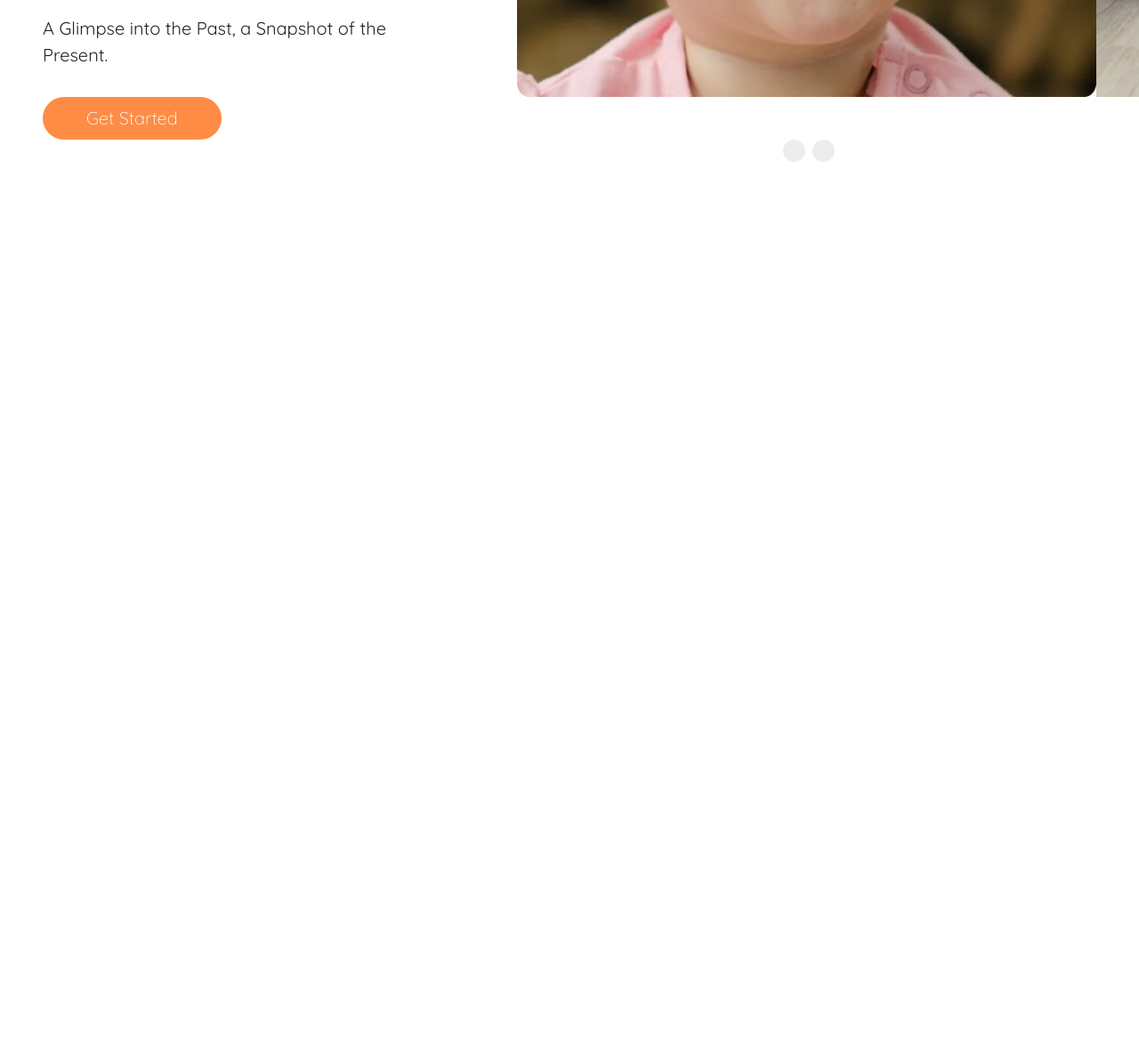
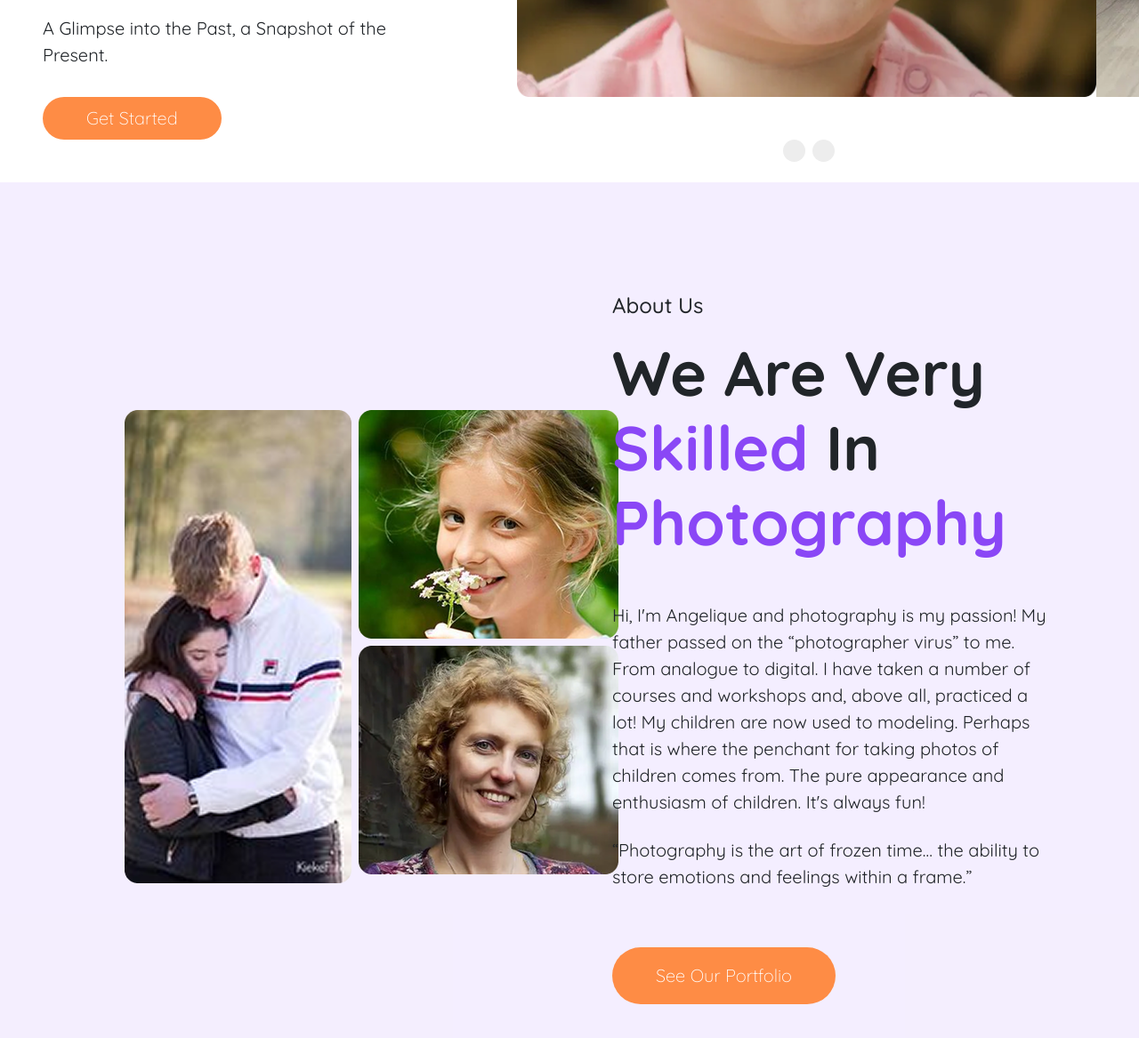
Before and after one commit to sazolkhan8/Assainment-4, a plain HTML site: page index.html in a window 1280 px wide. Shown: the part 751-1918 px from the top of the page at 89% size. Before the commit the page ends 956 px from the top, so only its background shows below. Drawn offline with nearby package versions, Linux system fonts and the light colour scheme.

Commit message:
photography section added

```diff
--- a/index.html
+++ b/index.html
@@ -68,7 +68,7 @@
 
             <h1 class="text-black large-font fs-md-2">
               CAPTURING <br />
-              MOMENTS <span class="hero-color">IN</span> <br>
+              MOMENTS <span class="span-color">IN</span> <br>
               TIME <div class="h-line"></div>
             </h1>
             <p class="fs-md-4 fs-5 text-dark mt-3">
@@ -90,6 +90,28 @@
         </div>
       </div>
 
+         <!-- Photography section -->
+
+  <div class="container-fluid p-md-3 p-2 px-md-5 px-2 photo-bg">
+    <div class="row pt-md-5  px-md-5 mt-2">
+      <div class="col-12 col-md-12 col-lg-6 my-auto  p-md-5 d-flex">
+
+        <img class="px-2" src="./images/photography-1.png" alt="">
+       <div>
+        <img class="me-3 mb-2" src="./images/photography-2.png" alt="">
+        <img class="m3-3" src="./images/photography-3.png" alt="">
+       </div>
+      </div>
+
+      <div class="col-12 col-md-12 col-lg-6 ps-md-5 ps-3 py-5">
+        <span class="fs-4 fw-medium">About Us</span>
+        <h1 class="big-font2 mt-3">We Are Very <span class="span-color">Skilled</span> In <br> <span class="span-color">Photography</span></h1>
+        <p class="fs-5 text-dark fw-normal mt-5 lh-base">Hi, I'm Angelique and photography is my passion! My father passed on the “photographer virus” to me. From analogue to digital. I have taken a number of courses and workshops and, above all, practiced a lot! My children are now used to modeling. Perhaps that is where the penchant for taking photos of children comes from. The pure appearance and enthusiasm of children. It's always fun!</p>
+        <p class="fs-5 text-dark mt-4 lh-base">“Photography is the art of frozen time… the ability to store emotions and feelings within a frame.”</p>
+        <button class="btn btn-lg px-md-5 px-4 py-md-3 py-3 rounded-pill fs-5 mt-5">See Our Portfolio</button>
+      </div>
+    </div>
+  </div>
 
   </body>
 </html>
--- a/style.css
+++ b/style.css
@@ -21,8 +21,10 @@ body{
   margin-left: 2px;
   margin-right: 2px;
 }
-
-/************ NAVBAR ************/
+.span-color{
+    color: #8a47f6;
+}
+/*navbar section*/
 
 .nav-link {
   font-size: 20px;
@@ -38,9 +40,6 @@ body{
 .large-font {
     font-size: 100px;
     font-weight: 700;
-  }
-  .hero-color {
-    color: #8a47f6;
   }
   .h-line {
     display: inline-block;
@@ -59,3 +58,13 @@ body{
     position: absolute;
     right: 0;
   }
+
+  /*Photography section*/
+
+  .big-font2 {
+    font-size: 70px;
+    font-weight: 800;
+  }
+  .photo-bg{
+    background-color: #8a47f617;
+  }
```
Also changed, not shown: images/photography-1.png (added), images/photography-2.png (added), images/photography-3.png (added).
